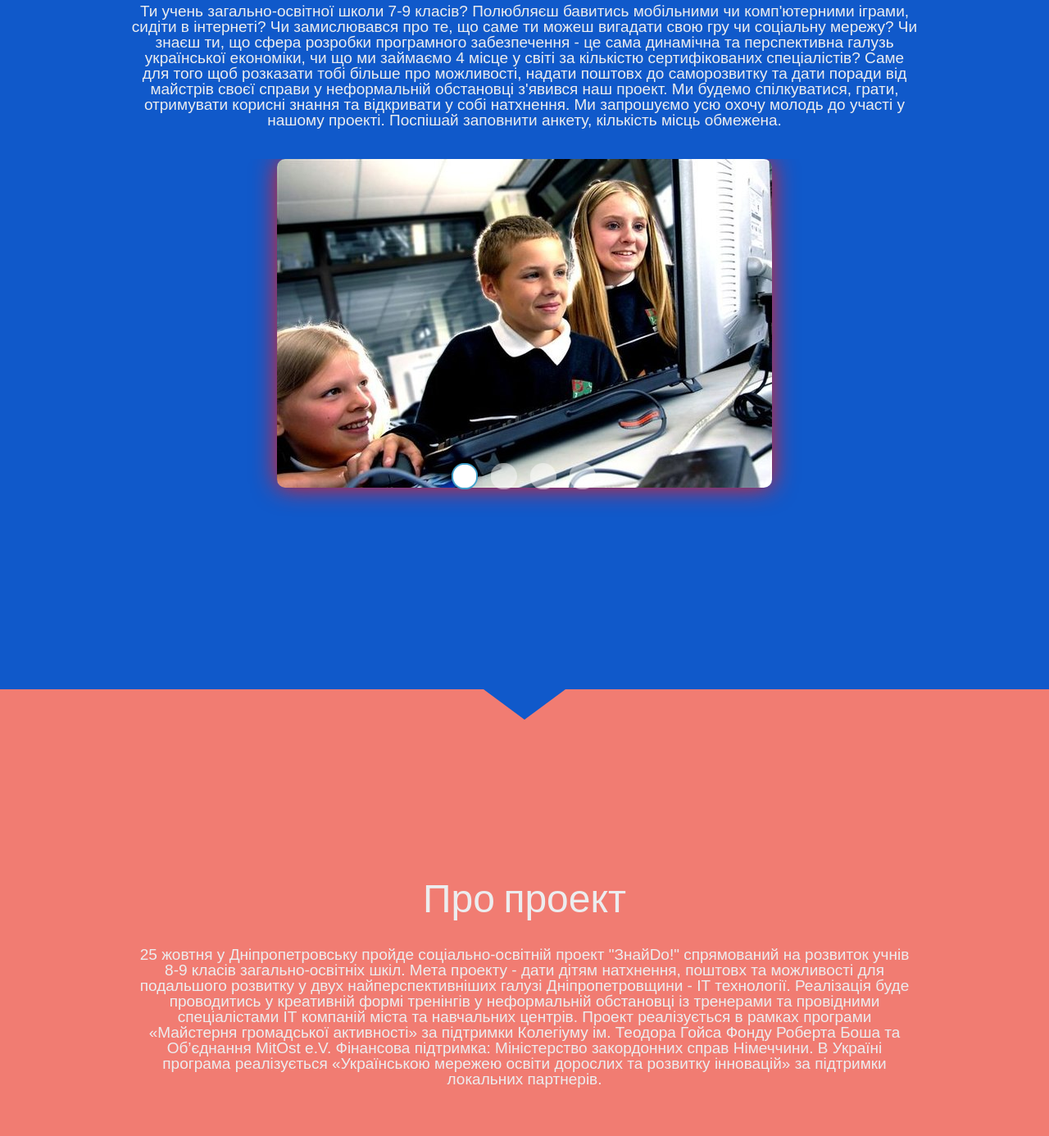
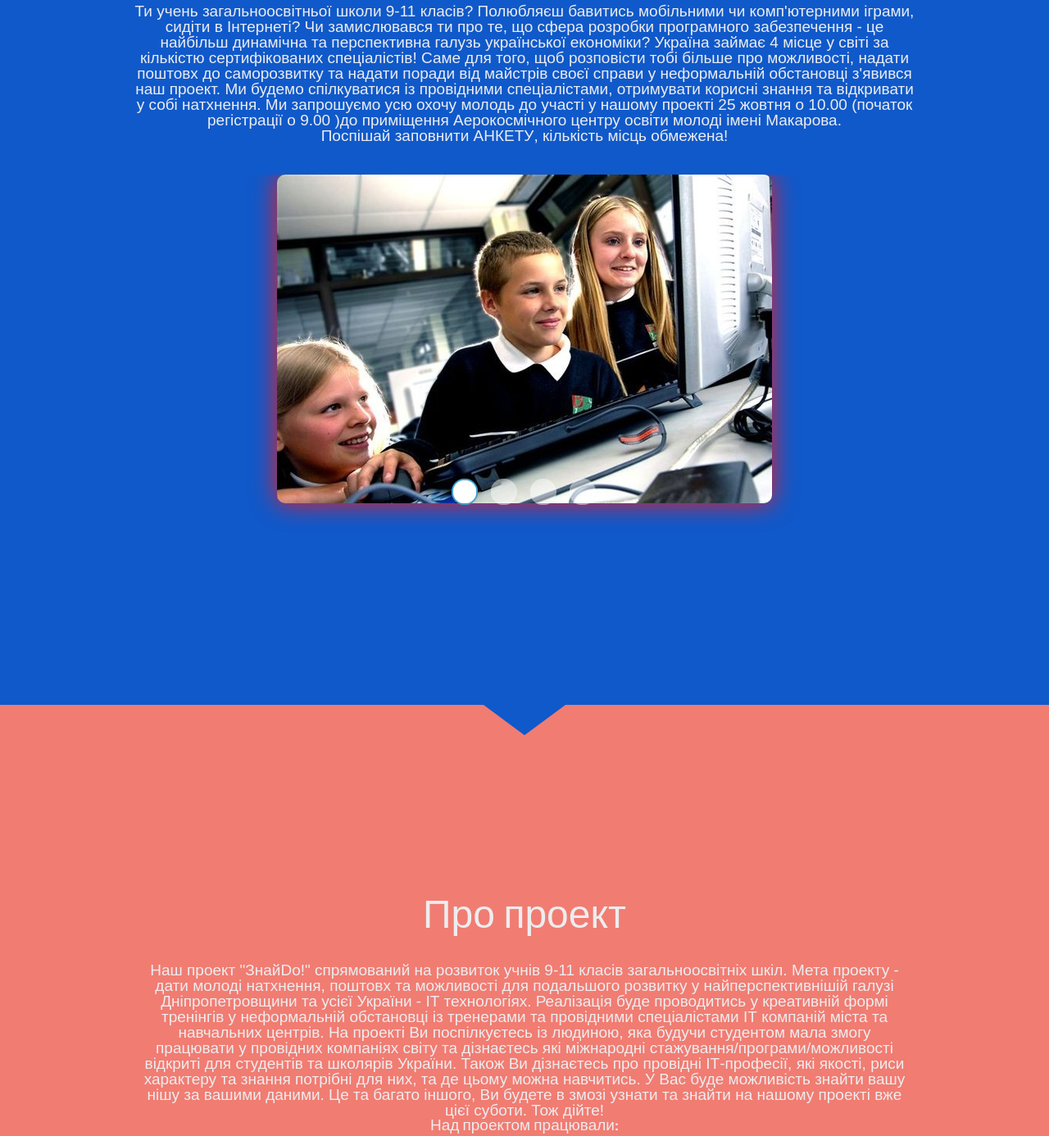
Before and after one commit to ZnayDo/ZnayDo.github.io, a plain HTML site: page index.html in a window 1280 px wide. Shown: the part 197-1583 px from the top of the page at 82% size. Drawn offline with Linux system fonts and the light colour scheme.

Commit message:
Ulia updates

```diff
--- a/index.html
+++ b/index.html
@@ -107,13 +107,10 @@
         <div id="page1" class="content">
             <div class="container_12">
                 <div class="text1">
-           Ти учень загально-освітної школи 7-9 класів? Полюбляєш бавитись мобільними чи комп'ютерними іграми, сидіти в інтернеті?
-            Чи замислювався про те, що саме ти можеш вигадати свою гру чи соціальну мережу?
-            Чи знаєш ти, що сфера розробки програмного забезпечення - це сама динамічна та перспективна галузь української економіки,
-             чи що ми займаємо 4 місце у світі за кількістю сертифікованих спеціалістів? Саме для того щоб розказати тобі більше про
-            можливості, надати поштовх до саморозвитку та дати поради від майстрів своєї справи у неформальній обстановці з'явився наш
-            проект. Ми будемо спілкуватися, грати, отримувати корисні знання та відкривати у собі натхнення. Ми запрошуємо усю охочу
-            молодь до участі у нашому проекті. Поспішай заповнити анкету, кількість місць обмежена.
+           Ти учень загальноосвітньої школи 9-11 класів? Полюбляєш бавитись мобільними чи комп'ютерними іграми, сидіти в Інтернеті? Чи замислювався ти про те, що сфера розробки програмного забезпечення - це найбільш динамічна та перспективна галузь української економіки? Україна займає 4 місце у світі за кількістю сертифікованих спеціалістів! Саме для того, щоб розповісти тобі більше про можливості, надати поштовх до саморозвитку та надати поради від майстрів своєї справи у неформальній обстановці з'явився наш проект. Ми будемо спілкуватися із провідними спеціалістами, отримувати корисні знання та відкривати у собі натхнення. Ми запрошуємо усю охочу молодь до участі у нашому проекті 25 жовтня о 10.00
+           (початок регістрації о 9.00 )до приміщення Аерокосмічного центру освіти молоді імені Макарова.
+           <br>
+           Поспішай заповнити <a href="http://goo.gl/forms/llyvFF8Jfi">АНКЕТУ</a>, кількість місць обмежена!
              </div>
                 </div>
             <br><br>
@@ -158,19 +155,12 @@
 					<div class="slogan">
 						<h3>Про проект</h3>
 						<div class="text1">
-
-25 жовтня у Дніпропетровську пройде
-соціально-освітній проект "ЗнайDo!" спрямований на розвиток учнів 8-9
-класів загально-освітніх шкіл. Мета проекту - дати дітям натхнення,
-поштовх та можливості для подальшого розвитку у двух
-найперспективніших галузі Дніпропетровщини - ІТ технології.
-Реалізація буде проводитись у креативній формі
-тренінгів у неформальній обстановці із тренерами та провідними
-спеціалістами ІТ компаній міста та навчальних центрів.
- Проект реалізується в рамках програми «Майстерня громадської активності» за підтримки
-Колегіуму ім. Теодора Гойса Фонду Роберта Боша та Об’єднання MitOst e.V. Фінансова підтримка:
-Міністерство закордонних справ Німеччини. В Україні програма реалізується «Українською
-мережею освіти дорослих та розвитку інновацій» за підтримки локальних партнерів.
+Наш проект "ЗнайDo!" спрямований на розвиток учнів 9-11 класів загальноосвітніх шкіл. Мета проекту - дати молоді натхнення, поштовх та можливості для подальшого розвитку у найперспективнішій галузі Дніпропетровщини та усієї України - ІТ технологіях. Реалізація буде проводитись у креативній формі тренінгів у неформальній обстановці із тренерами та провідними спеціалістами ІТ компаній міста та навчальних центрів.
+На проекті Ви поспілкуєтесь із людиною, яка будучи студентом мала змогу працювати у провідних компаніях світу та дізнаєтесь які міжнародні стажування/програми/можливості відкриті для студентів та школярів України.
+Також Ви дізнаєтесь про провідні ІТ-професії, які якості, риси характеру та знання потрібні для них, та де цьому можна навчитись. У Вас буде можливість знайти вашу нішу за вашими даними.
+Це та багато іншого, Ви будете в змозі узнати та знайти на нашому проекті вже цієї суботи. Тож дійте!
+<br>
+<h4>Над проектом працювали:</h4>
 						</div>
 					</div>
 				</div>
@@ -187,13 +177,7 @@
 				<div class="grid_3">
 					<div class="box maxheight">
                         <img src="Content/images/Head2.jpg" alt="">
-						<div class="text1">Сітало Владислав</div> Лектор.
-Учасник Google Summer of Code 2012. Проходив стажування в Microsoft Corporation.
-						<div class="mycontact">
-							<a href="https://www.linkedin.com/in/vladyslavsitalo">www.linkedin.com/in/vladyslavsitalo</a>
-						</div>
-					</div>
-				</div>
+
 				<div class="grid_3">
 					<div class="box maxheight">
                         <img src="Content/images/Head3.jpg" alt="">
@@ -219,6 +203,13 @@
 						<div class="text1">Шуляка Анастасія</div> Допомога у розробці проекта
 						<div class="mycontact">
 							<a href="Shulyaka@hotmail.com">Shulyaka@hotmail.com</a>
+						</div>
+					</div>
+				</div>
+				<div class="text1">Сітало Владислав</div> Лектор.
+Учасник Google Summer of Code 2012. Проходив стажування в Microsoft Corporation.
+						<div class="mycontact">
+							<a href="https://www.linkedin.com/in/vladyslavsitalo">www.linkedin.com/in/vladyslavsitalo</a>
 						</div>
 					</div>
 				</div>
@@ -255,7 +246,12 @@
 			<div class="container_12">
 				<div class="grid_12">
 					<h3>Наші партнери</h3>
+					<div class="text1">
+					Проект реалізується в рамках програми «Майстерня громадської активності» за підтримки Колегіуму ім. Теодора Гойса, Фонду Роберта Боша та Об’єднання MitOste.V. Фінансова підтримка: Міністерство закордонних справ Німеччини. В Україні програма реалізується
+					«Українською мережею освіти дорослих та розвитку інновацій» за підтримки локальних партнерів.
+					</div>
 				</div>
+
 				<div class="companies">
 					<div class="grid_3">
                         <img src="Content/images/Ulogo1.jpg" />
@@ -349,6 +345,7 @@
                          <br>
                         <br>
                         <img src="Content/images/lp2.jpg" />
+                        <div class="text1" > Змінюй світ вже сьогодні!</div>
 			</div>
 		</div>
 <!--==============================footer=================================-->
```
